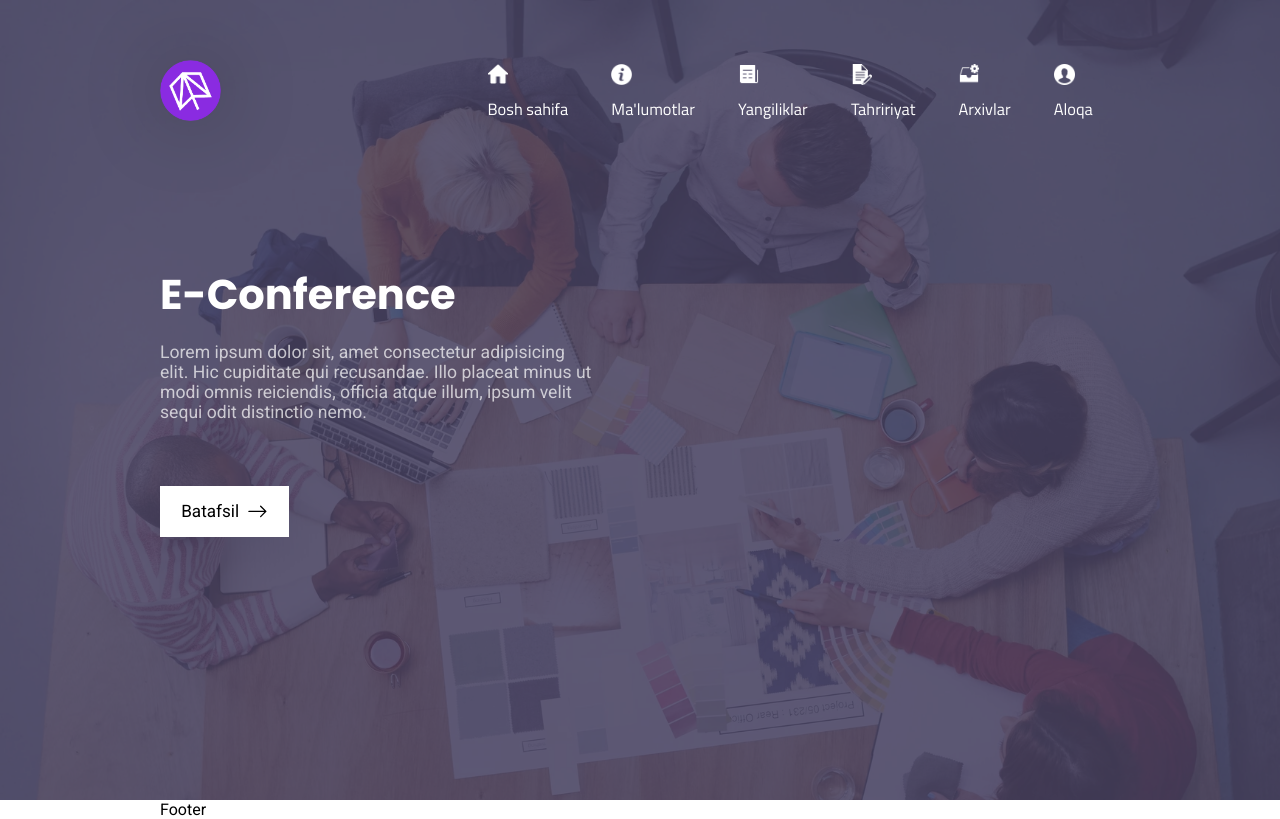
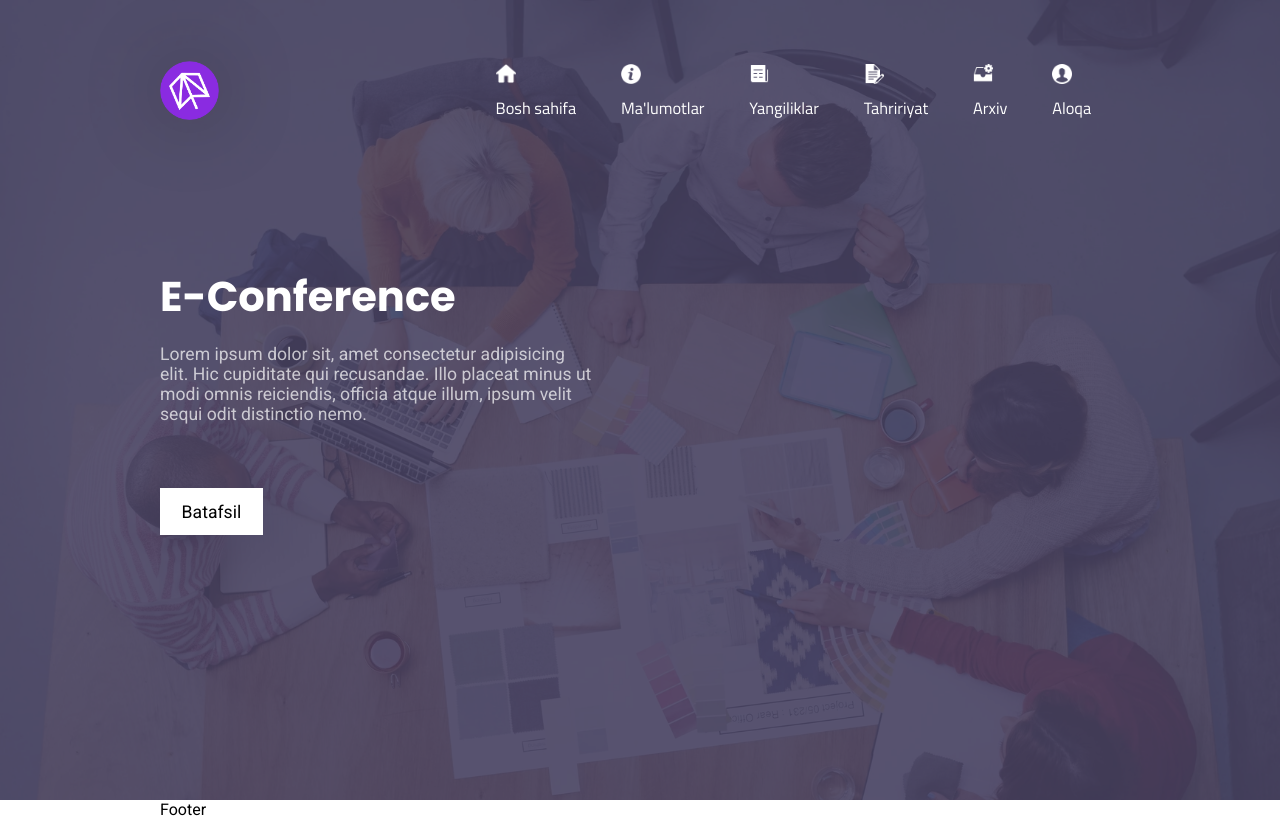
Before and after one commit to Sardorbek0731/e-conference, a React (Vite) app: page / in a window 1280 px wide. Built offline with nearby package versions, Linux system fonts and the light colour scheme.

Commit message:
changed home title design

```diff
--- a/src/components/header/Header.css
+++ b/src/components/header/Header.css
@@ -15,7 +15,7 @@ header {
 }
 
 .logo img {
-  width: 3.8rem;
+  width: 3.7rem;
   border-radius: 50%;
   box-shadow: 0 0 5rem rgba(0, 0, 0, 0.25);
 }
@@ -25,7 +25,7 @@ nav {
 }
 
 nav a {
-  margin-right: 0.7rem;
+  margin-right: 0.8rem;
   padding: 1rem;
   border-radius: 0.7rem;
   transition: all 0.3s;
@@ -43,7 +43,7 @@ nav a h1 {
 }
 
 nav a img {
-  width: 1.3rem;
-  height: 1.3rem;
+  width: 1.25rem;
+  height: 1.25rem;
   margin-bottom: 0.8rem;
 }
--- a/src/components/header/Header.jsx
+++ b/src/components/header/Header.jsx
@@ -41,7 +41,7 @@ function Header() {
         </NavLink>
         <NavLink to="/">
           <img src={arxiv} alt="Arxiv Icon" />
-          <h1>Arxivlar</h1>
+          <h1>Arxiv</h1>
         </NavLink>
         <NavLink to="/">
           <img src={contact} alt="Contact Icon" />
--- a/src/components/home/Home.css
+++ b/src/components/home/Home.css
@@ -15,7 +15,7 @@
   left: 0;
   right: 0;
   bottom: 0;
-  background-color: rgba(70, 64, 96, 0.86);
+  background-color: rgba(70, 64, 96, 0.89);
   z-index: 1;
 }
 
@@ -45,19 +45,15 @@
   display: flex;
   align-items: center;
   background-color: white;
-  padding: 0.85rem 1.2rem;
+  padding: 0.85rem 1.35rem;
   transition: all 0.3s;
   cursor: pointer;
   color: black;
-  font-size: 1.07rem;
-  border: 2px solid white;
+  font-size: 1.1rem;
+  font-weight: 400;
 }
 .detailBtn:hover {
   color: white;
   background-color: #8a2be1;
+  box-shadow: 1rem 1rem 3rem rgba(0, 0, 0, 0.4);
 }
-.detailBtn svg {
-  margin-left: 0.5rem;
-  width: 1.3rem;
-  height: 1.3rem;
-}
--- a/src/components/home/Home.jsx
+++ b/src/components/home/Home.jsx
@@ -17,19 +17,6 @@ function Home() {
         </p>
         <NavLink to="#" className="detailBtn">
           Batafsil
-          <svg
-            xmlns="http://www.w3.org/2000/svg"
-            width="16"
-            height="16"
-            fill="currentColor"
-            className="bi bi-arrow-right"
-            viewBox="0 0 16 16"
-          >
-            <path
-              fillRule="evenodd"
-              d="M1 8a.5.5 0 0 1 .5-.5h11.793l-3.147-3.146a.5.5 0 0 1 .708-.708l4 4a.5.5 0 0 1 0 .708l-4 4a.5.5 0 0 1-.708-.708L13.293 8.5H1.5A.5.5 0 0 1 1 8"
-            />
-          </svg>
         </NavLink>
       </div>
     </section>
```
